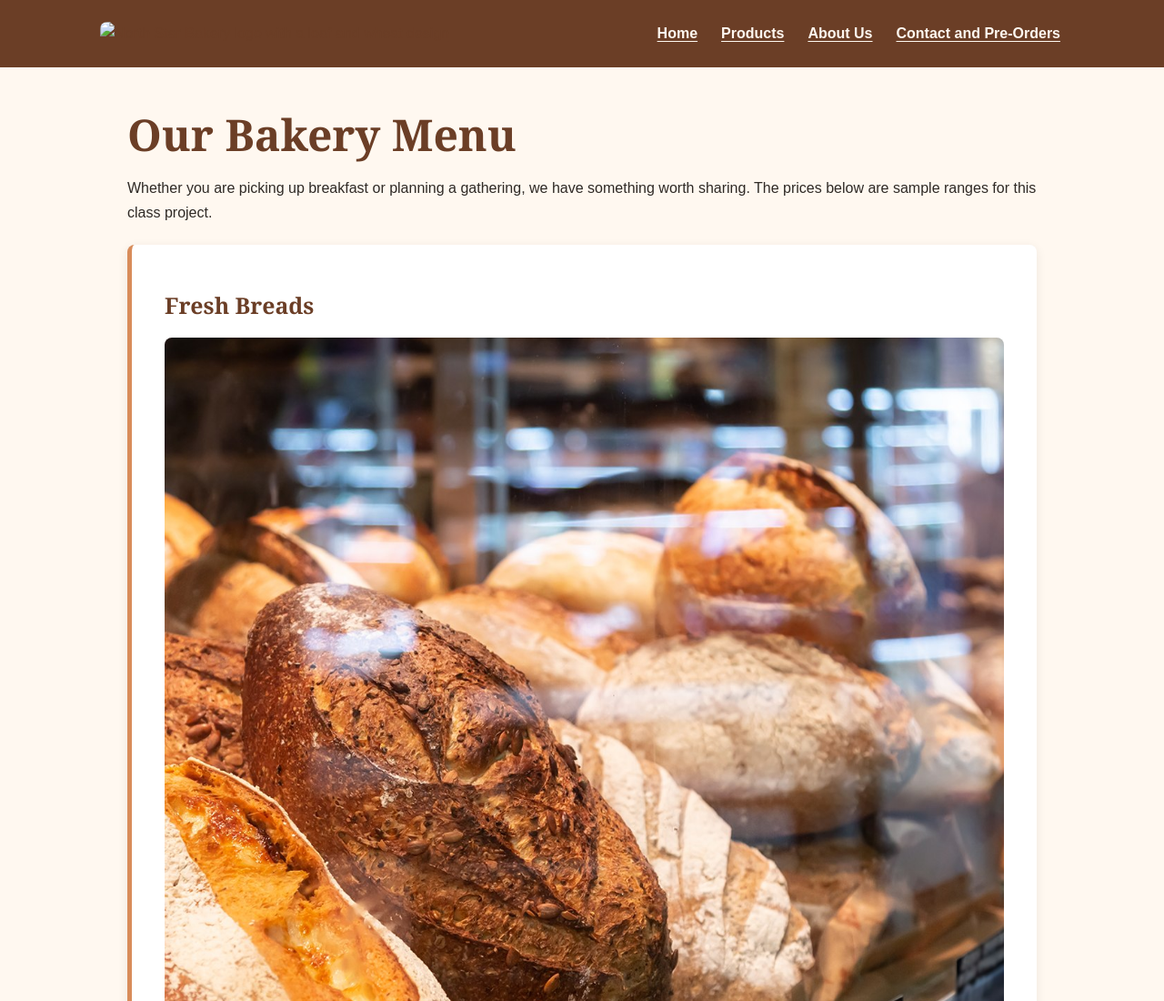
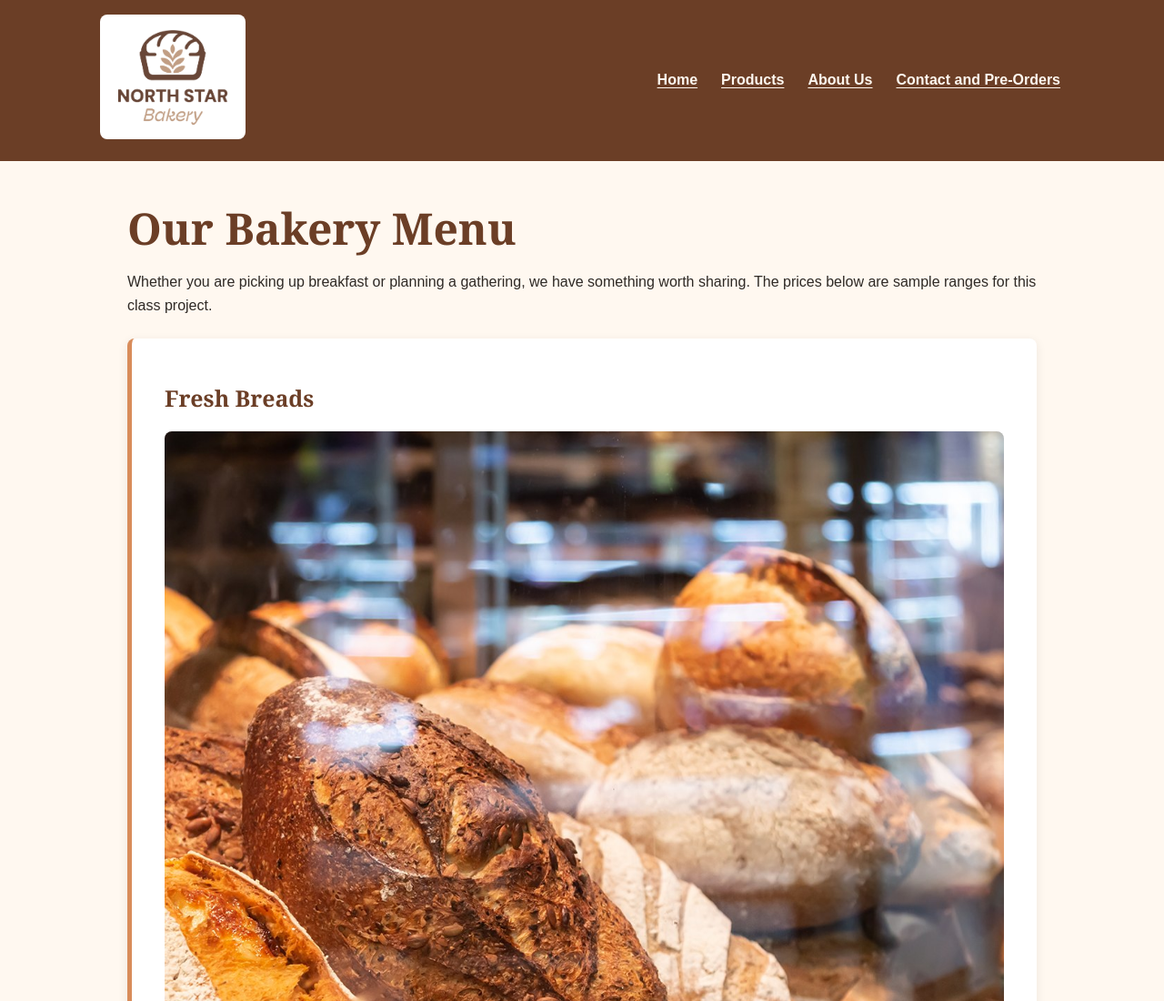
Before and after one commit to ymakence-cloud/north-star-bakery, a plain HTML site: page products.html in a window 1280 px wide. Shown: the top 1100 px of the page at 91% size. Drawn offline with Linux system fonts and the light colour scheme.

Commit message:
Update products.html

```diff
--- a/products.html
+++ b/products.html
@@ -10,7 +10,7 @@
   <a class="skip-link" href="#main-content">Skip to content</a>
   <header class="site-header"><div class="header-inner">
     <a href="index.html" aria-label="North Star Bakery home">
-      <img src="media/bakery-logo.pgn" alt="North Star Bakery logo with a loaf and wheat design" >
+      <img src="media/bakery-logo.png" alt="North Star Bakery logo with a loaf and wheat design">
     </a>
     <nav aria-label="Main navigation">
       <ul class="nav-list">
```
